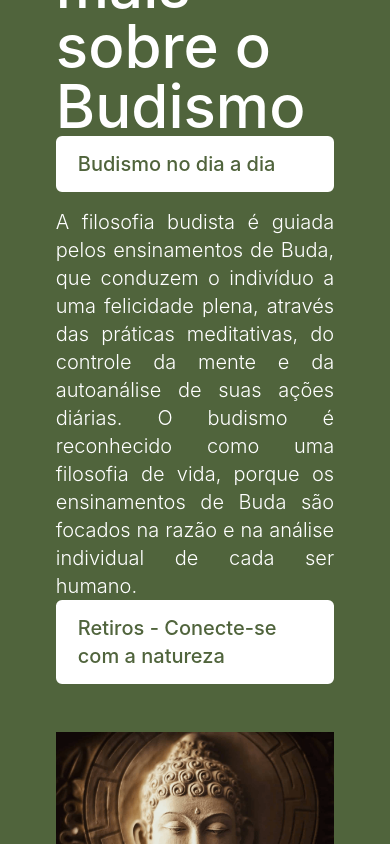
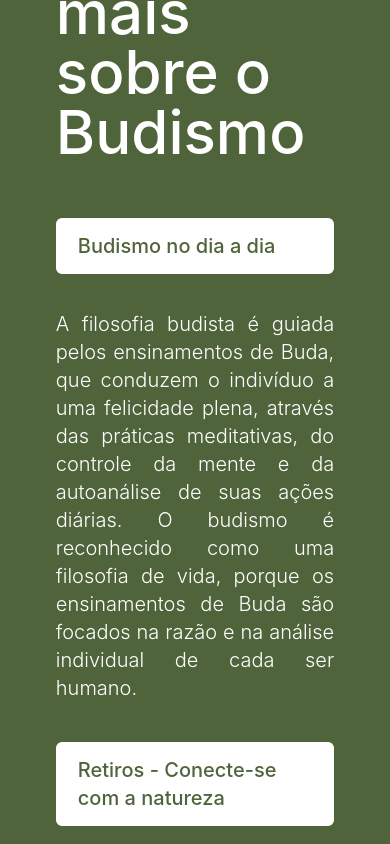
Before and after one commit to Igorcbraz/Enkoji, a React (Create React App) app: page / in a window 390 px wide. Shown: the part 6000-6844 px from the top of the page. Built offline with nearby package versions, Linux system fonts and the light colour scheme.

Commit message:
fix margins

```diff
--- a/src/pages/Home.jsx
+++ b/src/pages/Home.jsx
@@ -110,7 +110,7 @@ export const Home = () => {
     <>
       <Navbar/>
       <section
-        className='flex justify-center pb-5 pt-28 bg-gradient-to-r h-fit md:h-[98vh] from-primary-400 via-primary-500 to-primary-700 md:pt-32'
+        className='flex justify-center pb-5 pt-28 bg-gradient-to-r h-[85vh] md:h-[98vh] from-primary-400 via-primary-500 to-primary-700 md:pt-32'
       >
         <div className='flex justify-between flex-wrap-reverse md:flex-nowrap gap-4 w-11/12 md:w-3/4 border border-white text-white p-9'>
           <div className='flex flex-col justify-between items-center gap-5 md:gap-0'>
@@ -155,9 +155,9 @@ export const Home = () => {
           />
         </div>
       </section>
-      <animated.section className='flex justify-center my-7' id='infos' ref={section2} style={bottomToTops2}>
-        <div className='flex justify-between flex-wrap w-4/5 text-primary-500 md:flex-nowrap'>
-          <div className='flex flex-col justify-evenly gap-10'>
+      <section className='flex justify-center my-7' id='infos'>
+        <animated.div className='flex justify-between flex-wrap w-4/5 text-primary-500 md:flex-nowrap'>
+          <animated.div className='flex flex-col justify-evenly gap-10' ref={section2} style={bottomToTops2}  >
             <div className='flex flex-col gap-5'>
               <h2 className='text-xl font-bold uppercase md:text-3xl'>
                 Horário de Funcionamento
@@ -208,14 +208,14 @@ export const Home = () => {
               </div>
             </div>
             <AddressMap/>
-          </div>
+          </animated.div>
           <img
             src={Monge}
             alt='Imagem de um monge no templo enkoji'
             className='w-full mt-5 md:w-1/2 md:mt-0'
           />
-        </div>
-      </animated.section>
+        </animated.div>
+      </section>
       <section
         className='flex justify-center bg-history bg-cover bg-no-repeat bg-fixed h-fit p-5 md:p-10'
         id='history'
@@ -316,14 +316,14 @@ export const Home = () => {
               Saiba mais sobre o Budismo
             </h2>
             <div className='flex flex-col gap-4'>
-              <h3 className='text-primary-500 bg-white px-5 py-3 border-2 border-white rounded-md text-xl font-medium transition hover:brightness-[0.85]'>
+              <h3 className='text-primary-500 bg-white px-5 py-3 border-2 border-white rounded-md text-xl font-medium transition mt-14 md:mt-0 mb-5 md:mb-0 hover:brightness-[0.85]'>
                 Budismo no dia a dia
               </h3>
               <p className='text-justify text-xl font-light'>
               A filosofia budista é guiada pelos ensinamentos de Buda, que conduzem o indivíduo a uma felicidade plena, através das práticas meditativas, do controle da mente e da autoanálise de suas ações diárias. O budismo é reconhecido como uma filosofia de vida, porque os ensinamentos de Buda são focados na razão e na análise individual de cada ser humano.
               </p>
             </div>
-            <a href='https://www.enkoji.com.br/retiros-presencial-19862783' target='_blank' rel='noreferrer' className='text-primary-500 bg-white px-5 py-3 border-2 border-white rounded-md text-xl font-medium transition hover:brightness-[0.85]'>
+            <a href='https://www.enkoji.com.br/retiros-presencial-19862783' target='_blank' rel='noreferrer' className='text-primary-500 bg-white px-5 py-3 border-2 border-white rounded-md text-xl font-medium transition mt-10 md:mt-0 hover:brightness-[0.85]'>
               Retiros - Conecte-se com a natureza
             </a>
           </animated.div>
```
